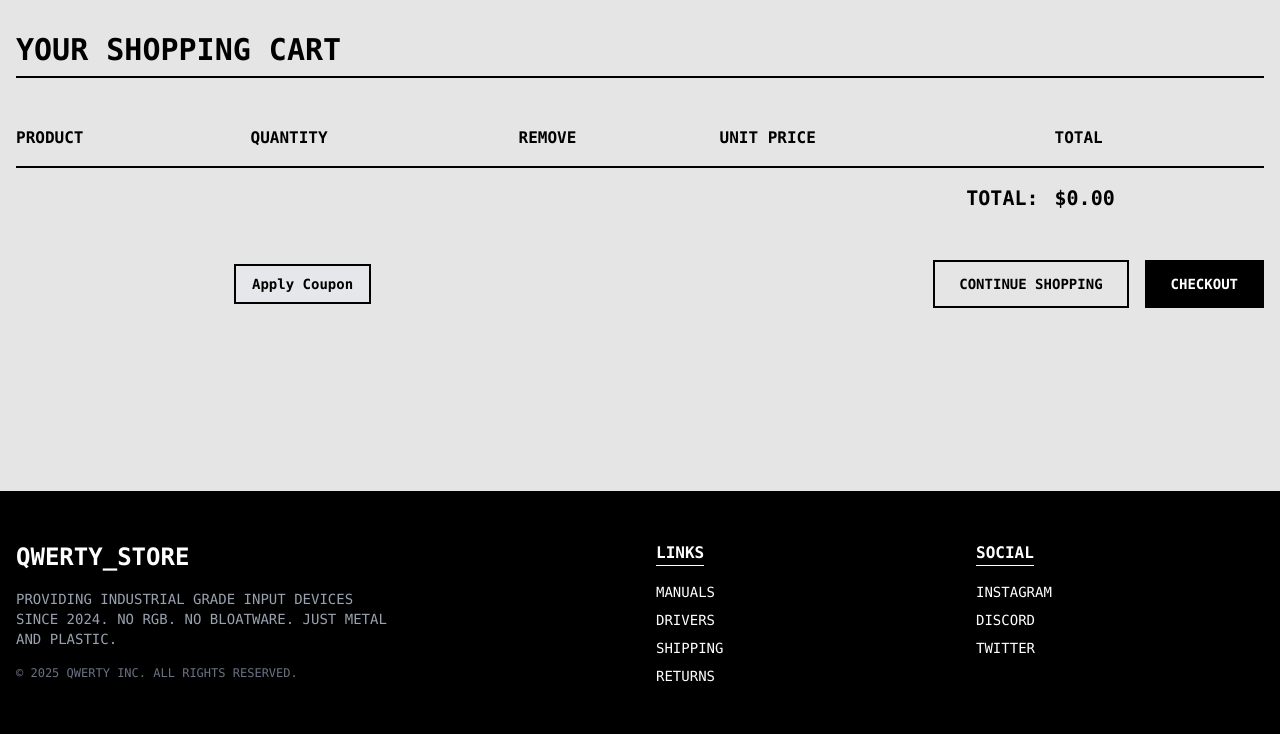
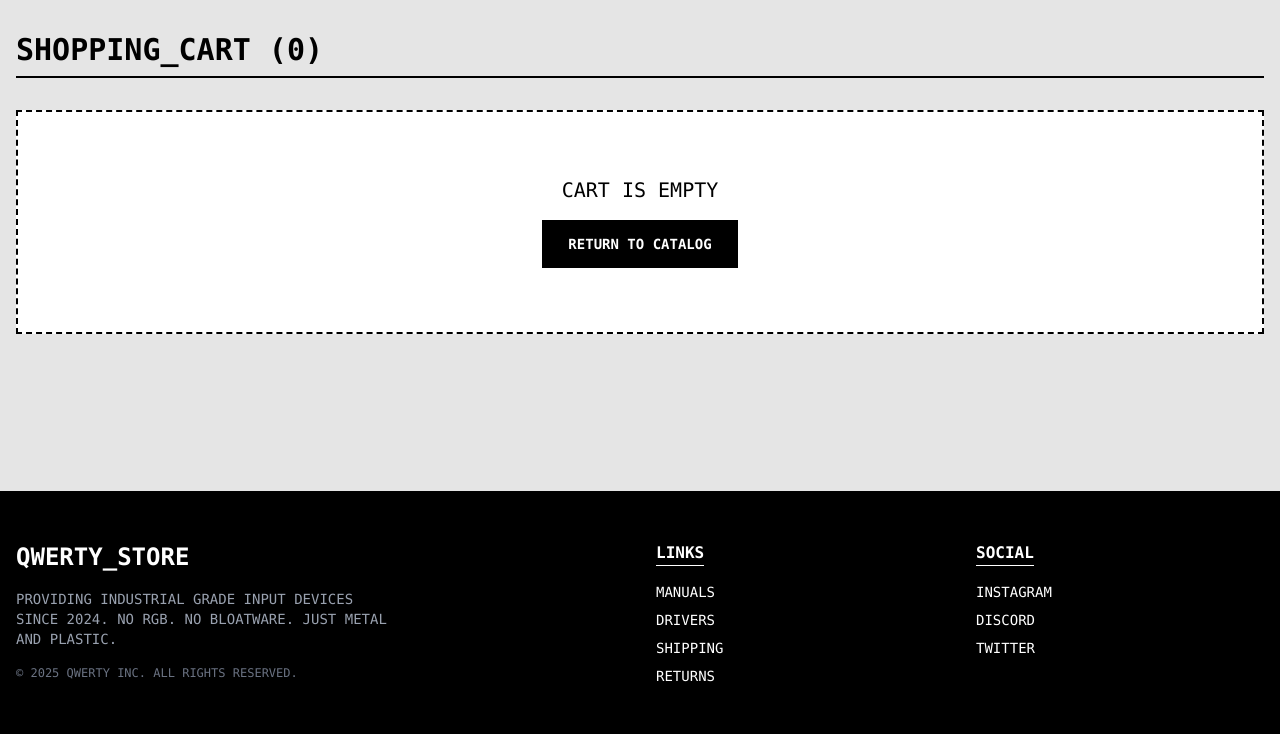
Before and after one commit to x0ryz/qwerty, a Django app: page /cart/ in a window 1280 px wide. Shown: the part 66-800 px from the top of the page. Run offline with Django 5.2, Linux system fonts and the light colour scheme; parts of the project's set-up code (start-up, migrations or seed data) failed here and were passed over.

Commit message:
feat(cart):  update detail template for improved cart display

```diff
--- a/apps/cart/templates/cart/detail.html
+++ b/apps/cart/templates/cart/detail.html
@@ -2,129 +2,175 @@
 {% load static %}
 
 {% block title %}
-  Your shopping cart
+  SHOPPING_CART
 {% endblock %}
 
 {% block content %}
-  <div class="max-w-7xl mx-auto px-4 py-8">
-      <h1 class="text-3xl font-black uppercase mb-8 border-b-2 border-black pb-2">Your shopping cart</h1>
+  <div class="max-w-7xl mx-auto px-4 py-8 font-mono">
+    <h1 class="text-3xl font-black uppercase mb-8 border-b-2 border-black pb-2">
+      SHOPPING_CART ({{ cart|length }})
+    </h1>
 
-      <table class="w-full text-left border-collapse cart-table">
-        <thead>
-          <tr class="border-b-2 border-black">
-            <th class="py-4 font-black uppercase">Product</th>
-            <th class="py-4 font-black uppercase">Quantity</th>
-            <th class="py-4 font-black uppercase">Remove</th>
-            <th class="py-4 font-black uppercase">Unit price</th>
-            <th class="py-4 font-black uppercase">Total</th>
-          </tr>
-        </thead>
-        <tbody>
+    {% if cart|length == 0 %}
+      <div class="text-center py-16 border-2 border-black border-dashed bg-white">
+        <p class="text-xl mb-4">CART IS EMPTY</p>
+        <a href="{% url "catalog:product_list" %}" class="inline-block px-6 py-3 font-mono font-bold text-sm uppercase transition-all active:translate-x-[2px] active:translate-y-[2px] active:shadow-none border-2 border-black focus:outline-none bg-black text-white shadow-hard hover:bg-gray-800">
+          RETURN TO CATALOG
+        </a>
+      </div>
+    {% else %}
+      <div class="flex flex-col lg:flex-row gap-8">
+
+        <div class="flex-grow space-y-4">
           {% for item in cart %}
             {% with product=item.product %}
-                    <tr class="border-b border-gray-200" data-id="{{ product.id }}">
-                        <td class="py-4 flex items-center gap-4">
+              <div class="bg-white border-2 border-black p-4 flex flex-col sm:flex-row gap-4 shadow-hard-sm" data-id="{{ product.id }}">
+
+                <div class="w-full sm:w-32 aspect-square border-2 border-black overflow-hidden flex-shrink-0">
                   <a href="{{ product.get_absolute_url }}">
                     <img src="{% if product.image %}{{ product.image.url }}{% else %}{% static "img/no_image.png" %}{% endif %}"
-                                     class="w-16 h-16 object-cover border border-black shadow-hard-sm">
+                         alt="{{ product.name }}"
+                         class="w-full h-full object-cover grayscale hover:grayscale-0 transition-all duration-300">
                   </a>
-                            <a href="{{ product.get_absolute_url }}" class="font-bold hover:underline">
+                </div>
+
+                <div class="flex-grow flex flex-col justify-between">
+                  <div>
+                    <div class="flex justify-between items-start">
+                      <a href="{{ product.get_absolute_url }}" class="font-bold text-lg hover:underline">
                         {{ product.name }}
                       </a>
-                        </td>
-                        <td class="py-4">
-                            <div class="flex items-center">
-                                <button class="w-8 h-8 bg-gray-200 hover:bg-black hover:text-white border border-black font-bold transition-colors js-qty-btn"
+
+                      <form action="{% url "cart:cart_remove" product.id %}" method="post">
+                        {% csrf_token %}
+                        <button type="submit" class="text-xs text-red-600 hover:bg-red-600 hover:text-white px-2 py-1 border border-transparent hover:border-black transition-colors uppercase">
+                          [REMOVE]
+                        </button>
+                      </form>
+                    </div>
+
+                    <p class="text-xs text-gray-500 uppercase mt-1">
+                       CATEGORY: {{ product.category|default:"N/A" }}
+                    </p>
+                  </div>
+
+                  <div class="flex justify-between items-end mt-4">
+                    <div class="flex items-center border-2 border-black">
+                      <button class="px-3 py-1 hover:bg-black hover:text-white transition-colors font-bold js-qty-btn"
                               data-action="decrease"
                               data-id="{{ product.id }}">-</button>
 
-                                <input type="text" value="{{ item.quantity }}" readonly
-                                       class="w-12 h-8 text-center border-y border-black font-mono focus:outline-none bg-white"
-                                       id="qty-{{ product.id }}">
+                      <input type="text"
+                             id="qty-{{ product.id }}"
+                             value="{{ item.quantity }}"
+                             readonly
+                             class="px-0 py-1 font-bold border-x-2 border-black w-[3rem] text-center bg-transparent focus:outline-none cursor-default">
 
-                                <button class="w-8 h-8 bg-gray-200 hover:bg-black hover:text-white border border-black font-bold transition-colors js-qty-btn"
+                      <button class="px-3 py-1 hover:bg-black hover:text-white transition-colors font-bold js-qty-btn"
                               data-action="increase"
                               data-id="{{ product.id }}">+</button>
                     </div>
-                        </td>
-                        <td class="py-4">
-                            <form action="{% url "cart:cart_remove" product.id %}" method="post">
-                                <input type="submit" value="Remove" class="text-red-500 font-bold hover:text-black uppercase text-sm cursor-pointer bg-transparent border-none p-0">
-                                {% csrf_token %}
-                            </form>
-                        </td>
-                        <td class="py-4 font-mono">${{ item.price }}</td>
-                        <td class="py-4 font-mono font-bold" id="total-{{ product.id }}">${{ item.total_price }}</td>
-                    </tr>
+
+                    <div class="font-bold text-lg" id="total-{{ product.id }}">
+                      ${{ item.total_price }}
+                    </div>
+                  </div>
+                </div>
+              </div>
             {% endwith %}
           {% endfor %}
+        </div>
+
+        <div class="w-full lg:w-96 flex-shrink-0">
+          <div class="bg-white border-2 border-black p-6 shadow-hard sticky top-24">
+            <h2 class="text-xl font-bold uppercase mb-4 border-b-2 border-black pb-2">ORDER_SUMMARY</h2>
+
+            <div class="mb-6 border-b-2 border-black border-dashed pb-6">
+              <label class="text-xs font-bold mb-2 block uppercase text-gray-500">Add Coupon Code</label>
+              <form action="{% url "coupons:apply" %}" method="post" class="flex gap-2">
+                {% csrf_token %}
+                {{ coupon_apply_form.code }} <button type="submit" class="bg-black text-white border-2 border-black px-4 font-bold text-sm hover:bg-gray-800 transition-colors">
+                  OK
+                </button>
+              </form>
 
               {% if cart.coupon %}
-              <tr class="subtotal border-t border-gray-300">
-                <td colspan="4" class="py-2 text-right font-bold pr-4">Subtotal</td>
-                <td class="py-2 font-mono">${{ cart.get_total_price|floatformat:2 }}</td>
-              </tr>
-              <tr>
-                <td colspan="4" class="py-2 text-right text-sm pr-4">
-                  "{{ cart.coupon.code }}" coupon ({{ cart.coupon.discount }}% off)
-                </td>
-                <td class="py-2 font-mono text-green-600 font-bold">
-                  - ${{ cart.get_discount|floatformat:2 }}
-                </td>
-              </tr>
+                 <div class="text-xs text-green-600 font-bold mt-2 flex items-center">
+                   <span>✓ CODE "{{ cart.coupon.code }}" APPLIED ({{ cart.coupon.discount }}% OFF)</span>
+                 </div>
+              {% endif %}
+            </div>
+
+            <div class="space-y-3 mb-6 text-sm">
+              <div class="flex justify-between">
+                <span>SUBTOTAL</span>
+                <span id="cart-subtotal">${{ cart.get_total_price|floatformat:2 }}</span>
+              </div>
+
+              {% if cart.coupon %}
+                <div class="flex justify-between text-green-600 font-bold">
+                  <span>DISCOUNT</span>
+                  <span>- ${{ cart.get_discount|floatformat:2 }}</span>
+                </div>
               {% endif %}
 
-             <tr class="total border-t-2 border-black">
-              <td colspan="4" class="py-4 text-right font-black uppercase pr-4 text-xl">Total:</td>
-              <td class="py-4 font-mono text-xl font-bold" id="cart-final-total">
-                ${{ cart.get_total_price_after_discount|floatformat:2 }}
-              </td>
-             </tr>
-        </tbody>
-      </table>
+              <div class="flex justify-between text-xs text-gray-500">
+                <span>SHIPPING</span>
+                <span>FREE</span>
+              </div>
+
+              <div class="border-t-2 border-dashed border-black pt-3 flex justify-between font-bold text-lg">
+                <span>TOTAL</span>
+                <span id="cart-final-total">${{ cart.get_total_price_after_discount|floatformat:2 }}</span>
+              </div>
+            </div>
+
+            <a href="{% url "orders:order_create" %}" class="block w-full text-center px-6 py-3 font-mono font-bold text-sm uppercase transition-all active:translate-x-[2px] active:translate-y-[2px] active:shadow-none border-2 border-black focus:outline-none bg-black text-white shadow-hard hover:bg-gray-800">
+              CHECKOUT
+            </a>
+
+            <div class="mt-4 text-center">
+              <p class="text-xs text-gray-500">SECURE CHECKOUT // ENCRYPTED</p>
+            </div>
+          </div>
+        </div>
+
+      </div>
 
       {% if recommended_products %}
-      <div class="mt-12">
-        <h3 class="font-bold uppercase mb-4">People who bought this also bought</h3>
-        <div class="grid grid-cols-2 md:grid-cols-4 gap-4">
+        <div class="mt-16 border-t-2 border-black pt-8">
+          <h2 class="text-2xl font-black uppercase mb-6">ALSO_POPULAR</h2>
+          <div class="grid grid-cols-2 md:grid-cols-4 gap-6">
             {% for p in recommended_products %}
-              <div class="border border-black p-2">
-                <a href="{{ p.get_absolute_url }}">
-                  <img src="{% if p.image %}{{ p.image.url }}{% else %}{% static "img/no_image.png" %}{% endif %}" class="w-full h-32 object-cover mb-2">
+              <a href="{{ p.get_absolute_url }}" class="group block h-full">
+                <div class="bg-white border-2 border-black h-full flex flex-col transition-transform hover:-translate-y-1 shadow-hard-sm hover:shadow-hard">
+                  <div class="relative border-b-2 border-black aspect-square overflow-hidden bg-gray-100">
+                    <img src="{% if p.image %}{{ p.image.url }}{% else %}{% static "img/no_image.png" %}{% endif %}"
+                         alt="{{ p.name }}"
+                         class="w-full h-full object-cover grayscale group-hover:grayscale-0 transition-all duration-300">
+                  </div>
+                  <div class="p-3">
+                    <h3 class="font-bold text-sm leading-tight group-hover:underline">{{ p.name }}</h3>
+                    <p class="mt-2 font-bold">${{ p.price }}</p>
+                  </div>
+                </div>
               </a>
-                <p><a href="{{ p.get_absolute_url }}" class="font-bold text-sm hover:underline">{{ p.name }}</a></p>
-              </div>
             {% endfor %}
           </div>
         </div>
       {% endif %}
 
-    <div class="mt-8 flex flex-col md:flex-row justify-between items-center gap-4">
-         <form action="{% url "coupons:apply" %}" method="post" class="flex gap-2">
-              {{ coupon_apply_form.code }}
-              <input type="submit" value="Apply Coupon" class="px-4 py-2 border-2 border-black bg-gray-200 hover:bg-black hover:text-white cursor-pointer font-bold text-sm">
-              {% csrf_token %}
-         </form>
-
-         <div class="flex gap-4">
-           <a href="{% url "catalog:product_list" %}" class="px-6 py-3 border-2 border-black font-bold hover:bg-black hover:text-white transition-all uppercase text-sm">
-               Continue shopping
-           </a>
-           <a href="{% url "orders:order_create" %}" class="px-6 py-3 bg-black text-white border-2 border-black font-bold shadow-hard hover:translate-x-1 hover:translate-y-1 hover:shadow-none transition-all uppercase text-sm">
-               Checkout
-           </a>
-         </div>
-    </div>
+    {% endif %}
   </div>
 
 <script>
 document.addEventListener('DOMContentLoaded', () => {
-    // Отримуємо CSRF токен з будь-якої форми на сторінці
+    // Helper to get CSRF token
     const csrfToken = document.querySelector('[name=csrfmiddlewaretoken]').value;
 
     document.querySelectorAll('.js-qty-btn').forEach(btn => {
         btn.addEventListener('click', function(e) {
-            e.preventDefault(); // Запобігаємо стандартній поведінці
+            e.preventDefault();
 
             const id = this.dataset.id;
             const action = this.dataset.action;
@@ -132,22 +178,19 @@ document.addEventListener('DOMContentLoaded', () => {
             let currentVal = parseInt(input.value);
             let newVal = currentVal;
 
-            // Логіка кнопок
             if (action === 'increase') {
-                if (currentVal < 5) newVal += 1; // Ліміт 5
+                if (currentVal < 10) newVal += 1; // Increased limit slightly
             } else {
-                if (currentVal > 1) newVal -= 1; // Мінімум 1
+                if (currentVal > 1) newVal -= 1;
             }
 
-            // Якщо значення змінилося, відправляємо запит
             if (newVal !== currentVal) {
                 const formData = new FormData();
                 formData.append('product_id', id);
                 formData.append('quantity', newVal);
-                formData.append('override', 'True'); // Важливо: режим перезапису
+                formData.append('override', 'True');
                 formData.append('csrfmiddlewaretoken', csrfToken);
 
-                // URL для view 'cart_add'
                 fetch(`/cart/add/${id}/`, {
                     method: 'POST',
                     headers: {
@@ -158,17 +201,23 @@ document.addEventListener('DOMContentLoaded', () => {
                 .then(res => res.json())
                 .then(data => {
                     if(data.success) {
-                        // Оновлюємо значення в полі
+                        // Update Input
                         input.value = data.item_qty;
-                        // Оновлюємо суму рядка
+
+                        // Update Item Total
                         const rowTotal = document.getElementById(`total-${id}`);
                         if(rowTotal) rowTotal.innerText = `$${data.item_total_price}`;
-                        // Оновлюємо загальну суму
+
+                        // Update Cart Totals
                         const cartTotal = document.getElementById('cart-final-total');
                         if(cartTotal) cartTotal.innerText = `$${data.cart_total_price}`;
-                        // Оновлюємо хедер
+
+                        const cartSubtotal = document.getElementById('cart-subtotal');
+                        if(cartSubtotal && data.cart_subtotal) cartSubtotal.innerText = `$${data.cart_subtotal}`;
+
+                        // Optional: Update Header Badge
                         const headerCount = document.getElementById('header-cart-count');
-                        if(headerCount) headerCount.innerText = data.unique_count;
+                        if(headerCount) headerCount.innerText = data.unique_count; // or data.total_items
                     }
                 })
                 .catch(err => console.error('Error:', err));
--- a/config/settings.py
+++ b/config/settings.py
@@ -54,7 +54,7 @@ TEMPLATES = [
                 'django.template.context_processors.request',
                 'django.contrib.auth.context_processors.auth',
                 'django.contrib.messages.context_processors.messages',
-                'cart.context_processors.cart',
+                'cart.context.cart',
             ],
         },
     },
```
Also changed, not shown: apps/cart/context.py (renamed from apps/cart/context_processors.py). Lines whose indentation alone changed are shown as unchanged.
